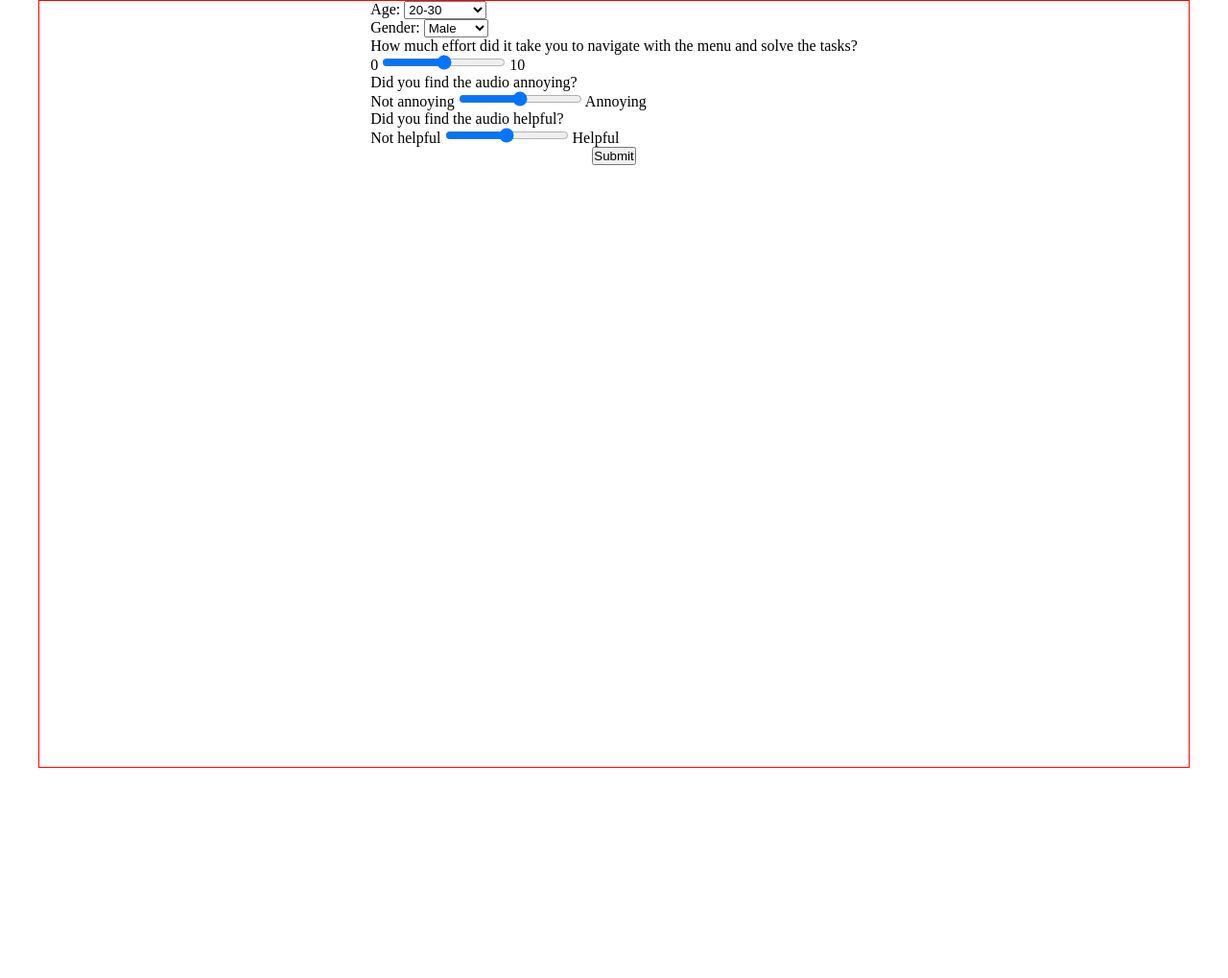
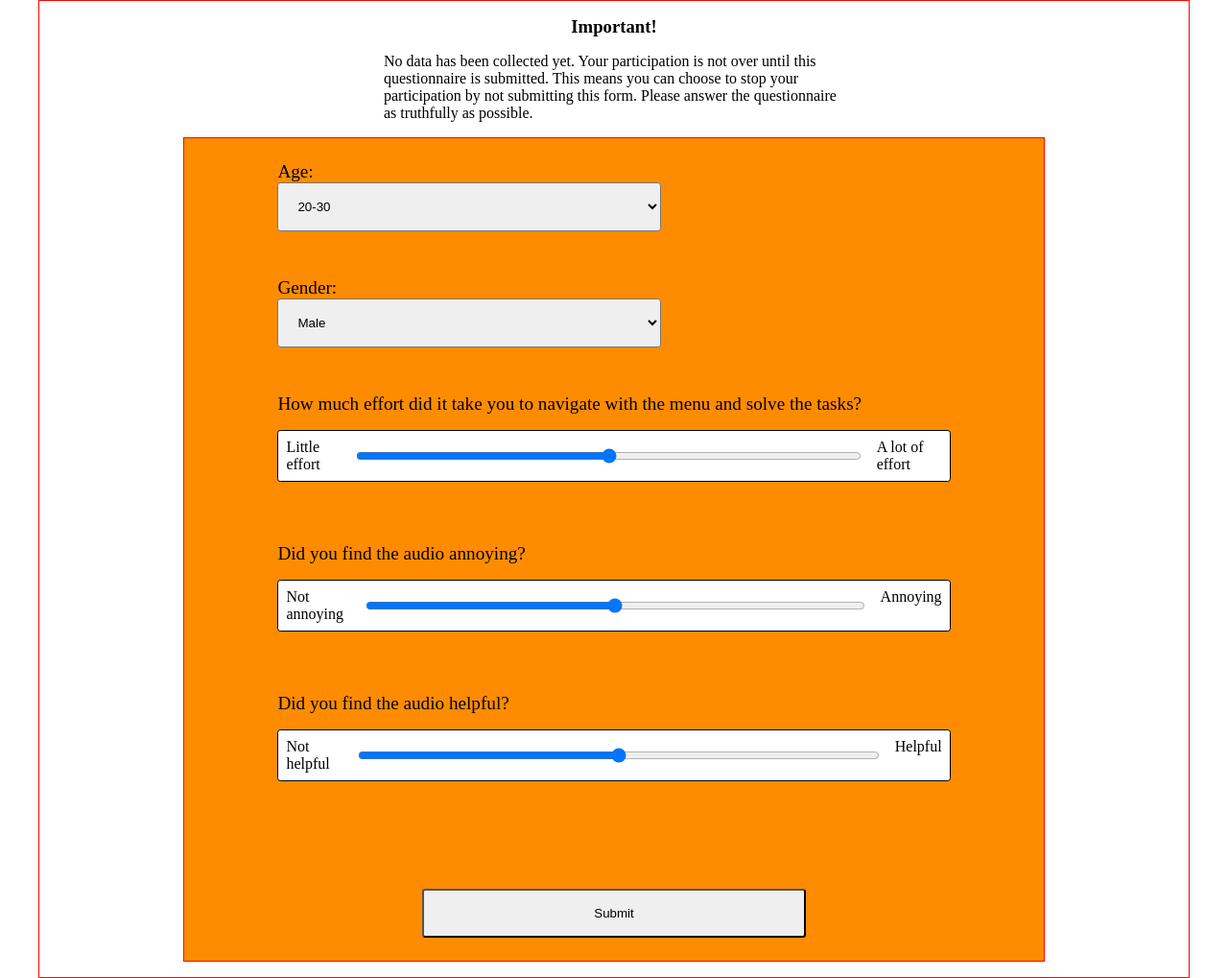
Before and after one commit to c14jonfr/Examensarbete, a PHP site: page /A/Form.php in a window 1280 px wide. Shown: the whole page at 96% size. Before the commit the page ends 800 px from the top, so only its background shows below. Run offline with PHP 8.4, Linux system fonts and the light colour scheme.

Commit message:
Form/questionnaire styling updates

```diff
--- a/A/Form.php
+++ b/A/Form.php
@@ -10,7 +10,11 @@
   <title>Document</title>
 </head>
 <body>
-  <div class="container">
+  <div class="container form-page">
+  <h3>Important!</h3>
+  <p>No data has been collected yet. Your participation is not over until this questionnaire is submitted.
+  This means you can choose to stop your participation by not submitting this form.
+  Please answer the questionnaire as truthfully as possible. </p>
   <form name="form" method="post" id="form" action="./Thanks.php">
         <div>
             <label for="age">Age: </label>
@@ -32,16 +36,16 @@
             </select>
         </div>
         <div>
-            <label for="effort">How much effort did it take you to navigate with the menu and solve the tasks? </label><br>
-            0 <input type="range" name="effort" id="effort" min="0" max="10"> 10
+            <label for="effort">How much effort did it take you to navigate with the menu and solve the tasks? </label>
+            <div><div>Little effort</div><input type="range" name="effort" id="effort" min="0" max="10"><div>A lot of effort</div></div>
         </div>
         <div>
-            <label for="annoyance">Did you find the audio annoying?</label><br>
-            Not annoying <input type="range" name="annoyance" id="annoyance" min="0" max="10"> Annoying
+            <label for="annoyance">Did you find the audio annoying?</label>
+            <div><div>Not annoying</div><input type="range" name="annoyance" id="annoyance" min="0" max="10"><div>Annoying</div></div>
         </div>
         <div>
-            <label for="effort">Did you find the audio helpful?</label><br>
-            Not helpful <input type="range" name="helpfulness" id="helfulness" min="0" max="10"> Helpful
+            <label for="effort">Did you find the audio helpful?</label>
+            <div><div>Not helpful</div><input type="range" name="helpfulness" id="helfulness" min="0" max="10"><div>Helpful</div></div>
         </div>
         <div>
           <input type="hidden" name="taskTimes" id="taskTimes" value="">
--- a/A/Thanks.php
+++ b/A/Thanks.php
@@ -15,7 +15,7 @@
     $array[] = $arr;
     $json_string = json_encode($array);
     file_put_contents($file, $json_string);
-}
+  }
 ?>
 
 <!DOCTYPE html>
--- a/Shared/style.css
+++ b/Shared/style.css
@@ -7,14 +7,15 @@
 body{
   display: flex;
   justify-content: center;
-  width: 100vw;
-  height: 100vh;
+  width: 100%;
+  min-height: 100vh;
+  height: 100%;
 }
 
 .container{
  width: 1200px;
  border: 1px solid red;
- height: 100%;
+ min-height: 100%;
  display: flex;
  flex-direction: column;
  align-items: center;
@@ -201,3 +202,72 @@ svg{
   background-position: 0 0;
   -webkit-filter: opacity(66%);
 }
+
+.form-page{
+  display: flex;
+  justify-content: center;
+  align-items: center;
+  padding: 1rem 0;
+}
+
+.form-page p{
+  max-width: 60ch;
+  margin: 1rem;
+}
+
+form{
+  border: 1px solid red;
+  display: flex;
+  justify-content: center;
+  align-items: center;
+  flex-direction: column;
+  width: 75%;
+  background-color: darkorange;
+}
+
+form > div{
+  margin: 1rem;
+  display: flex;
+  align-items: center;
+  flex-direction: column;
+  width: 80%;
+  padding: 0.5rem;
+}
+
+form > div > div{
+  display: flex;
+  justify-content: center;
+  margin: 1rem;
+  width: 100%;
+  border: 1px solid black;
+  border-radius: 0.2rem;
+  background-color: white;
+  padding: 0.5rem;
+}
+
+input, select{
+  width: 25rem;
+  border-radius: 0.2rem;
+}
+
+select{
+  align-self: flex-start;
+}
+
+select, input[type=submit]{
+  padding: 1rem;
+}
+
+input[type=submit]{
+  align-self: center;
+}
+
+input[type=range]{
+  width: 100%;
+  margin: 0 1rem;
+}
+
+label{
+  font-size: 1.2rem;
+  align-self: flex-start;
+}
```
